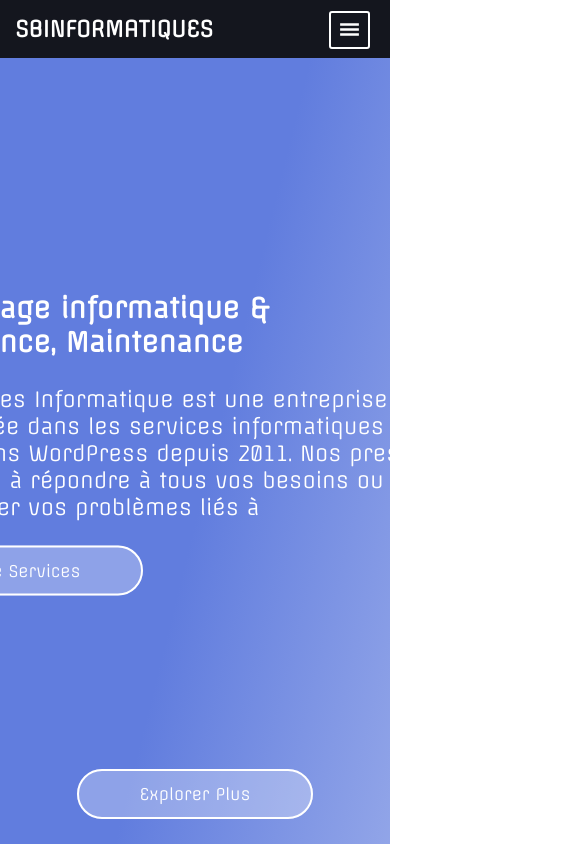
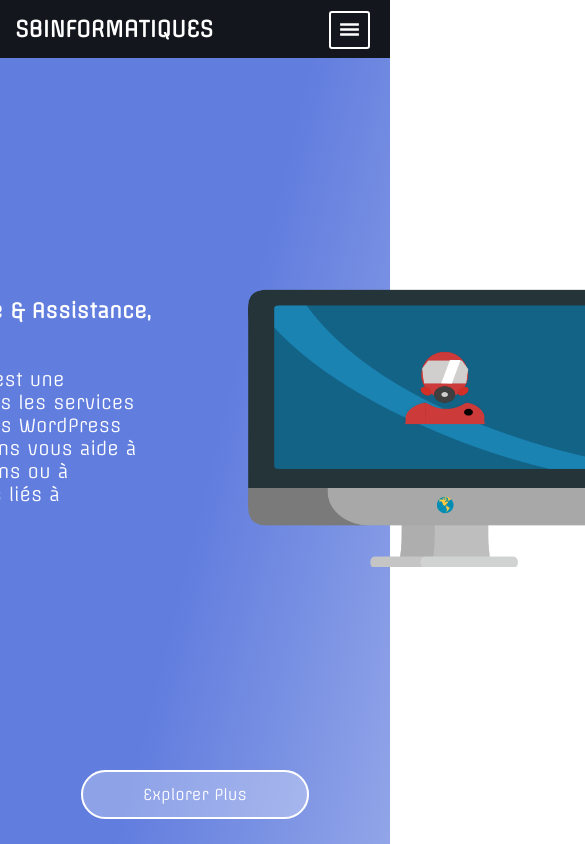
Before and after one commit to onlymachiavelli/sbinformatiques, a Next.js app: page / in a window 390 px wide. Shown: the top 844 px of the page, 585 px wide, since content can reach past the window. Built offline with nearby package versions, Linux system fonts and the light colour scheme.

Commit message:
Image to block

```diff
--- a/src/useFront/home/slide.tsx
+++ b/src/useFront/home/slide.tsx
@@ -49,8 +49,8 @@ const Slide = () =>{
                         <a id={styles.serv_link}>Notre Services</a>
                     </Link>
                 </article>
-                <aside>
-                    <Image src={Image1} width="400px" height="300px"/>
+                <aside className={styles.aside}>
+                    <div className={styles.image}></div>
                 </aside>
             </main>
             <div className={styles.explore}>
--- a/styles/Home.module.css
+++ b/styles/Home.module.css
@@ -115,6 +115,16 @@
   background: rgba(255, 255, 255, 0.288);
   border: 2px solid #fff;
   border-radius: 50px;
+  font-size: 15px !important;
+  transition-duration: 0.5s;
+}
+
+.image {
+  width: 395px;
+  height: 290px;
+  background-image: url("./../public/image1.png");
+  background-repeat: no-repeat;
+  background-size: cover;
 }
 /*Media Query Home !*/
 @media (max-width: 1032px) {
@@ -162,3 +172,13 @@
     display: block !important;
   }
 }
+
+@media (max-width: 1048px) {
+  #desc_title {
+    font-size: 20px !important;
+  }
+  #desc_txt {
+    font-size: 18px !important;
+    width: 80%;
+  }
+}
```
